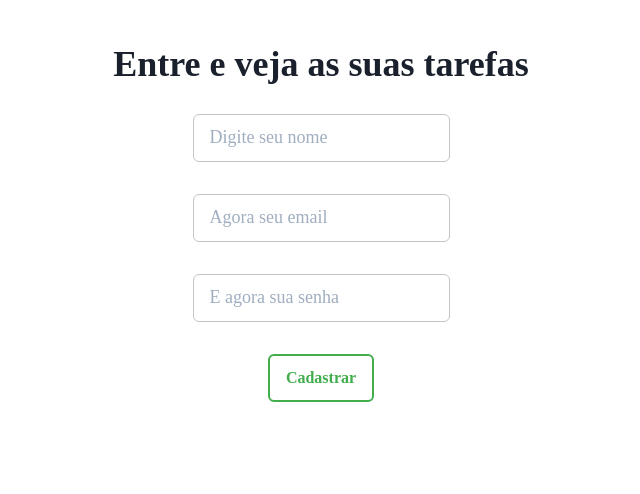
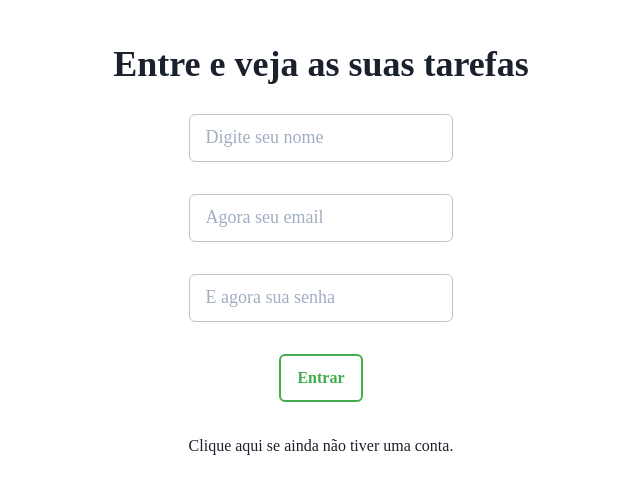
Before and after one commit to c-Tos1wa/To_Do_List, a Next.js app: page /login in a window 1280 px wide. Shown: the top 494 px of the page, without its empty margins (319-959 px from the left). Built offline with nearby package versions, Linux system fonts and the light colour scheme.

Commit message:
rotas entre login e cadastro

```diff
--- a/pages/login.js
+++ b/pages/login.js
@@ -1,6 +1,6 @@
 import React from 'react';
 import { Formik } from 'formik';
-import { FormControl, FormLabel, Input, Heading, Button, VStack } from "@chakra-ui/react";
+import { Link, Text, Input, Heading, Button, VStack } from "@chakra-ui/react";
 
 
  const Basic = () => (
@@ -85,8 +85,13 @@ import { FormControl, FormLabel, Input, Heading, Button, VStack } from "@chakra-
            borderColor="brand.800" type="submit" variant="outline" disabled={isSubmitting}
            _hover='gray.200'
            >
-             Cadastrar
+             Entrar
            </Button>
+           <Text>
+             <Link href='./signUp'>
+              <a>Clique aqui se ainda não tiver uma conta.</a>
+             </Link>
+            </Text>
           </VStack>
          </form>
        )}
--- a/pages/signUp.js
+++ b/pages/signUp.js
@@ -116,11 +116,11 @@ export default function SignUp() {
               >
                 CRIAR
               </Button>
-
+                <Link href='./login'>
               <Text>
-                Se tiver uma conta, clique aqui
+                <a>Se tiver uma conta, clique aqui</a>
               </Text>
-
+                </Link>
                </VStack>
 
              </form>
```
Also changed, not shown: public/checkList.png (deleted).
